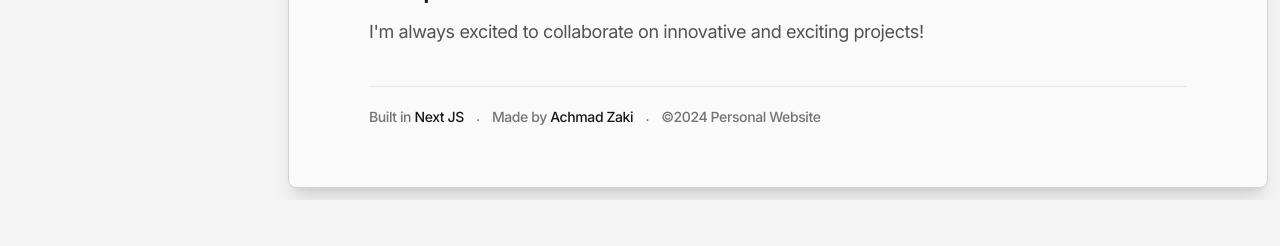
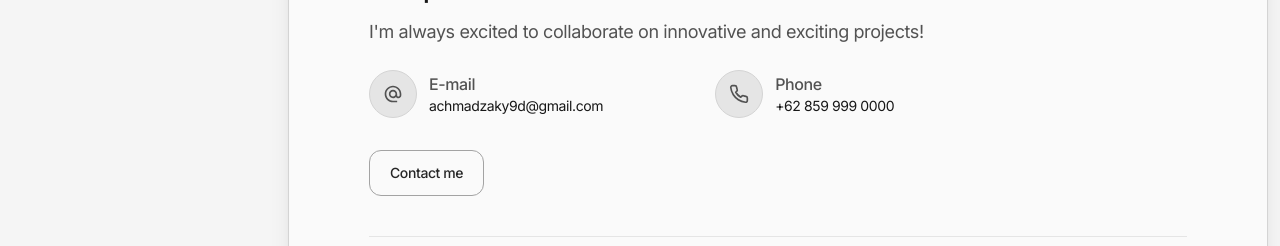
Before and after one commit to achmad-zaki/portfolio, a Next.js app: page / in a window 1280 px wide. Shown: the part 1113-1359 px from the top of the page. Before the commit the page ends 1313 px from the top, so only its background shows below. Built offline with nearby package versions, Linux system fonts and the light colour scheme.

Commit message:
done: home page

```diff
--- a/src/app/globals.css
+++ b/src/app/globals.css
@@ -69,7 +69,7 @@
   }
 
   body {
-    @apply bg-background text-foreground tracking-tight;
+    @apply bg-background text-text tracking-tight;
   }
 }
 
--- a/src/app/page.tsx
+++ b/src/app/page.tsx
@@ -6,12 +6,14 @@ import Link from "next/link";
 import CardProject from "@/components/ui/card-project";
 import { LIST_PROJECTS } from "@/constants/project";
 import { Badge } from "@/components/ui";
+import { MdAlternateEmail } from "react-icons/md";
+import { FiPhone } from "react-icons/fi";
 import { LIST_TECHS } from "@/constants/tech";
 
 export default function HomePage() {
   return (
     <div className="space-y-16">
-      <MotionSection delay={0.15}>
+      <MotionSection>
         <h1 className="text-4xl font-bold text-text">Hello! I&apos;m Zaki</h1>
         <div className="flex flex-wrap gap-3">
           <h3 className="text-3xl font-medium dark:text-indigo-300 text-indigo-600 mt-1">Frontend Developer</h3>
@@ -78,6 +80,36 @@ export default function HomePage() {
       <MotionSection delay={0.7}>
         <h1 className="text-2xl font-semibold text-text">Got questions?</h1>
         <p className="mt-3 text-text-foreground text-lg">I&apos;m always excited to collaborate on innovative and exciting projects!</p>
+
+        <div className="flex-col md:flex-row">
+          <div className="flex flex-col md:flex-row gap-y-5 gap-x-28 mt-6">
+            <div className="flex items-center">
+              <div className="rounded-full dark:bg-neutral-700 bg-neutral-200 size-12 flex items-center justify-center border dark:border-neutral-600 border-neutral-300">
+                <MdAlternateEmail className="size-5 text-text-foreground" />
+              </div>
+              <div className="ml-3">
+                <h5 className="text-text-foreground font-medium">E-mail</h5>
+                <p className="text-sm">achmadzaky9d@gmail.com</p>
+              </div>
+            </div>
+
+            <div className="flex items-center">
+              <div className="rounded-full dark:bg-neutral-700 bg-neutral-200 size-12 flex items-center justify-center border dark:border-neutral-600 border-neutral-300">
+                <FiPhone className="size-5 text-text-foreground" />
+              </div>
+              <div className="ml-3">
+                <h5 className="text-text-foreground font-medium">Phone</h5>
+                <p className="text-sm">+62 859 999 0000</p>
+              </div>
+            </div>
+          </div>
+          <Link
+            href="/contact"
+            className="w-full md:w-auto"
+          >
+            <Button variant="outline" className="mt-8 w-full md:w-auto">Contact me</Button>
+          </Link>
+        </div>
       </MotionSection>
     </div>
   );
```
Also changed, not shown: src/components/MotionSection.tsx (+11 -1 lines).
